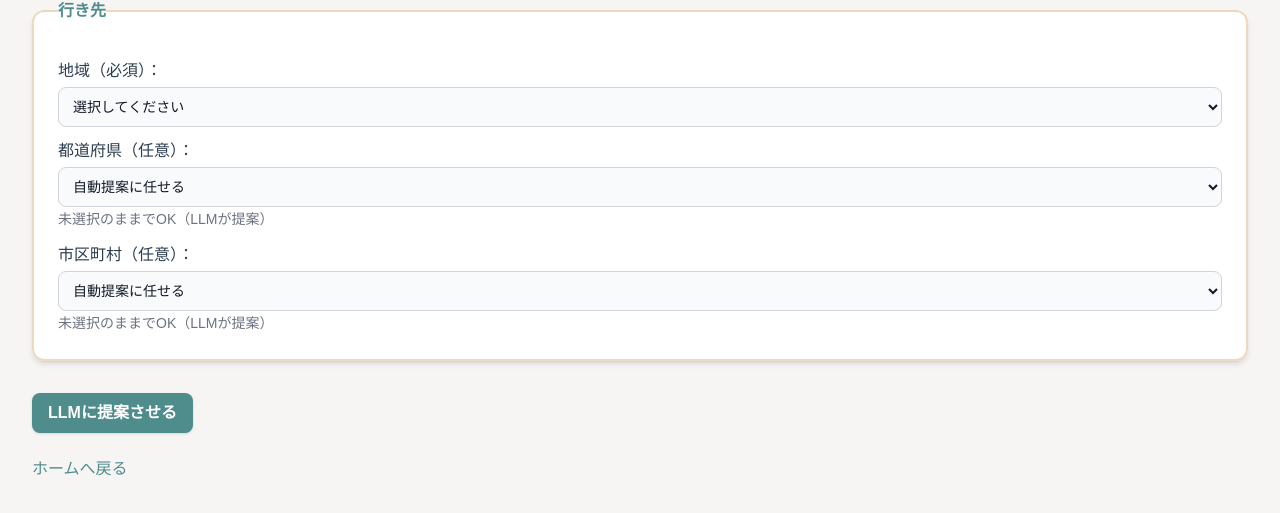
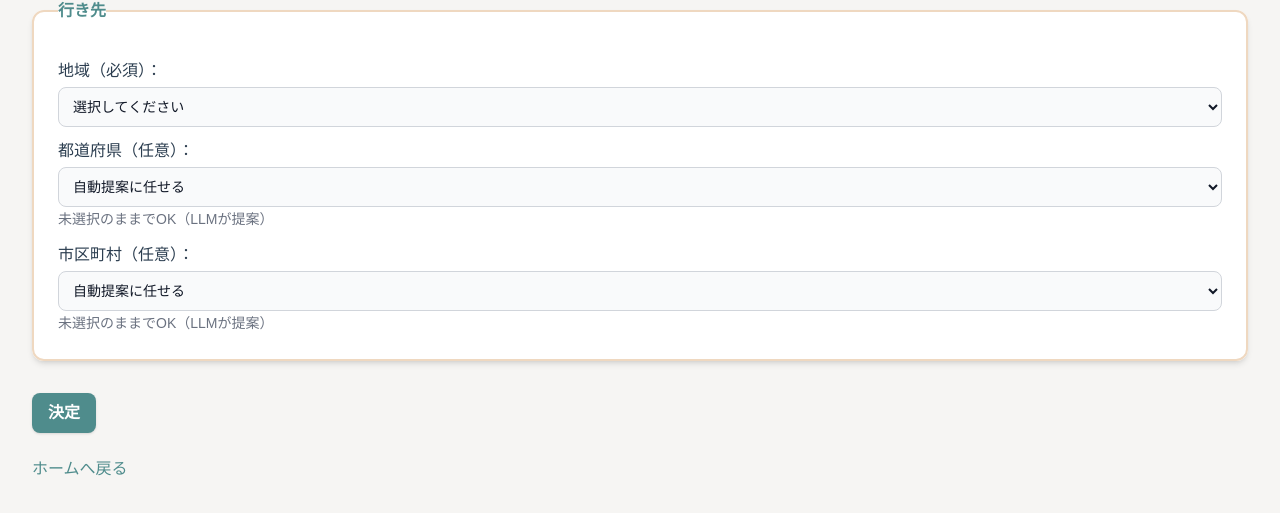
Before and after one commit to s2422092/Giikuten, a Flask app: page /plan/ in a window 1280 px wide. Shown: the part 719-1232 px from the top of the page. Run offline with Flask 3, Linux system fonts and the light colour scheme; the visitor is signed in with stand-in values (Sample User, id 1); data that the repository does not hold is empty; some libraries are stand-ins or nearby versions.

Commit message:
ボタンの色を統一

```diff
--- a/templates/mbti/mbti.html
+++ b/templates/mbti/mbti.html
@@ -56,7 +56,7 @@
       </div>
     {% endfor %}
     <div class="text-center mt-8">
-      <button type="submit" class="px-6 py-2 bg-blue-600 text-white rounded-xl hover:bg-blue-700">
+      <button type="submit" class="bg-[#4F8C8C] text-white font-semibold py-2 px-4 rounded-lg shadow hover:bg-[#3E7676] transition">
         診断結果を見る
       </button>
     </div>
--- a/templates/plan/form.html
+++ b/templates/plan/form.html
@@ -112,7 +112,7 @@
 
     <button type="submit"
       class="bg-[#4F8C8C] text-white font-semibold py-2 px-4 rounded-lg shadow hover:bg-[#3E7676] transition">
-      LLMに提案させる
+      決定
     </button>
   </form>
 
```
